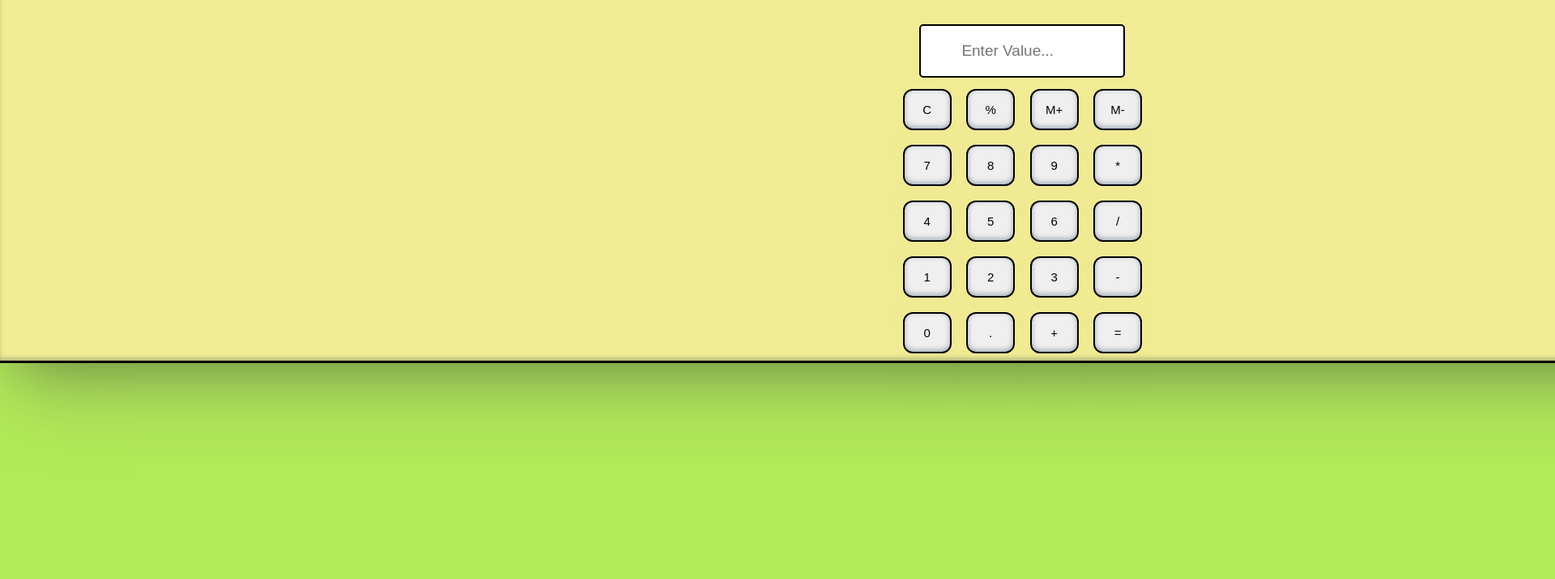
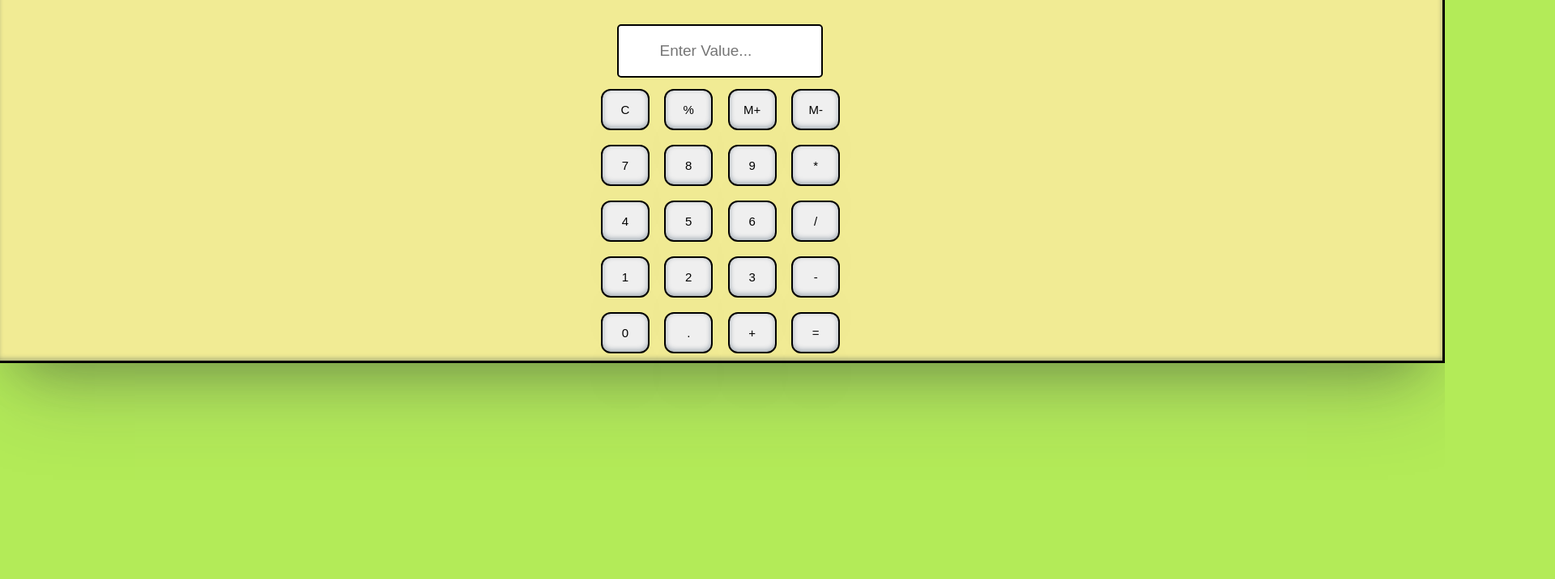
Before and after one commit to Dilawarkhan1417/khanmatescalculator.github.io, a plain HTML site: page index.html in a window 1280 px wide. Shown: the part 84-800 px from the top of the page at 81% size, 1920 px wide, since content can reach past the window. Drawn offline with nearby package versions, Linux system fonts and the light colour scheme.

Commit message:
Update index.css

```diff
--- a/index.css
+++ b/index.css
@@ -16,7 +16,7 @@ body{
     text-align: center;
     justify-content: center;
     align-items: center;
-    width: 200%;
+    width: 141%;
     background-color: rgb(241, 235, 148);
     border: 3px solid black;
 
```
